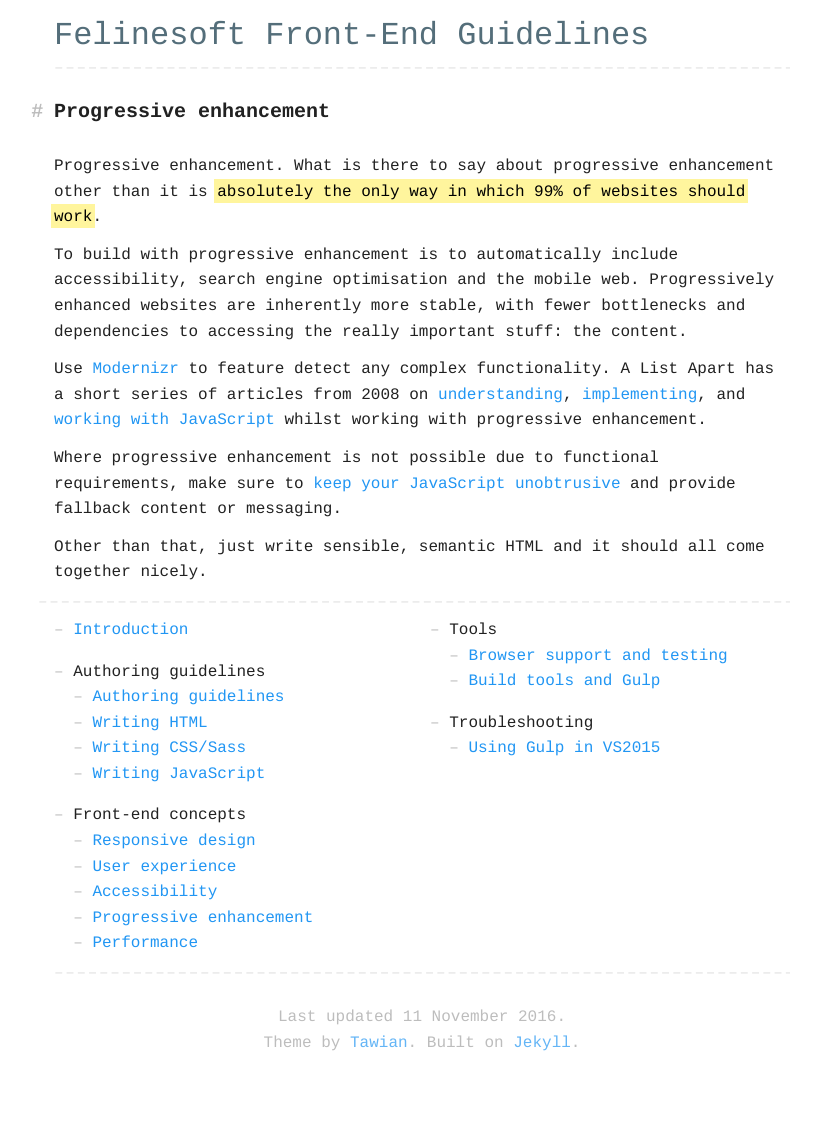
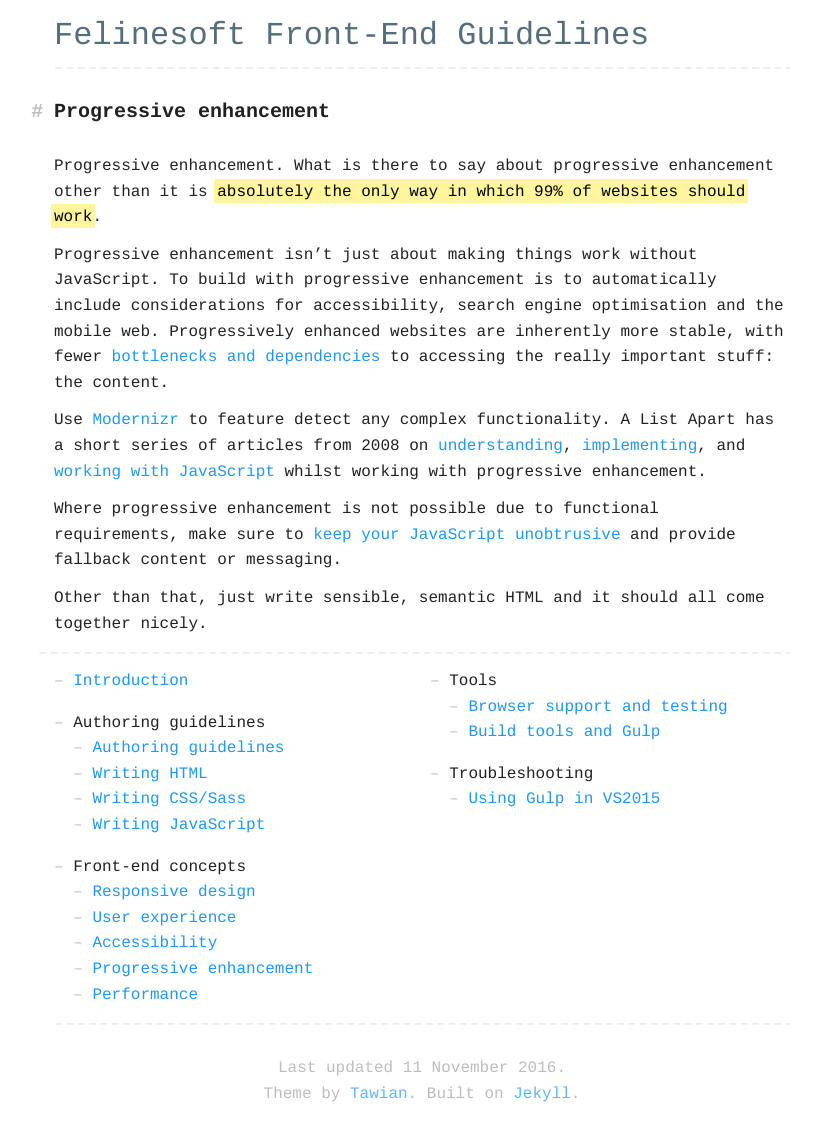
Before and after one commit to querkmachine/FSFrontEndDocs, a Jekyll site: the page built from concepts/progressive-enhancement.md, in a window 1280 px wide. Shown: the whole page, without its empty margins (218-1039 px from the left). Built offline with Jekyll 4.4.1, drawn with Linux system fonts in a browser that asks for light colours; before the commit the page ends 1088 px from its top, so only the background shows below that.

Commit message:
PE copy change

```diff
--- a/concepts/progressive-enhancement.md
+++ b/concepts/progressive-enhancement.md
@@ -5,7 +5,7 @@ title: Progressive enhancement
 
 Progressive enhancement. What is there to say about progressive enhancement other than it is <mark>absolutely the only way in which 99% of websites should work</mark>.
 
-To build with progressive enhancement is to automatically include accessibility, search engine optimisation and the mobile web. Progressively enhanced websites are inherently more stable, with fewer bottlenecks and dependencies to accessing the really important stuff: the content.
+Progressive enhancement isn't just about making things work without JavaScript. To build with progressive enhancement is to automatically include considerations for accessibility, search engine optimisation and the mobile web. Progressively enhanced websites are inherently more stable, with fewer [bottlenecks and dependencies](http://kryogenix.org/code/browser/everyonehasjs.html) to accessing the really important stuff: the content.
 
 Use [Modernizr](https://modernizr.com/) to feature detect any complex functionality. A List Apart has a short series of articles from 2008 on [understanding](http://alistapart.com/article/understandingprogressiveenhancement), [implementing](http://alistapart.com/article/progressiveenhancementwithcss), and [working with JavaScript](http://alistapart.com/article/progressiveenhancementwithjavascript) whilst working with progressive enhancement.
 
```
